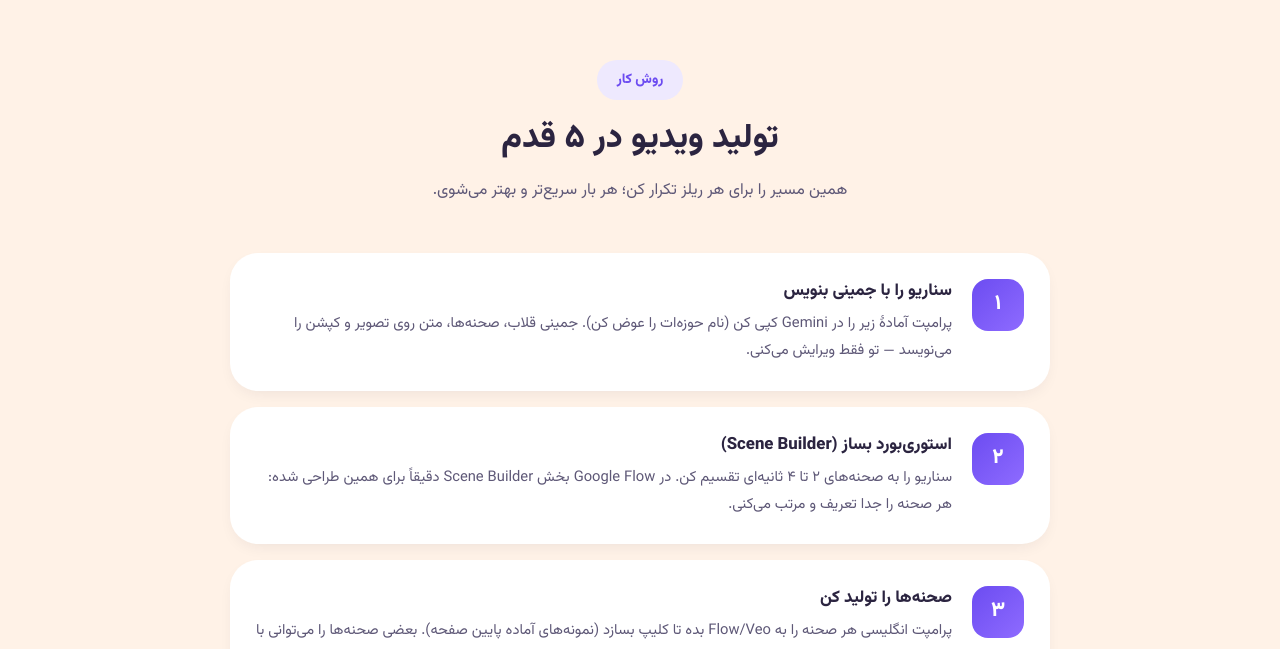
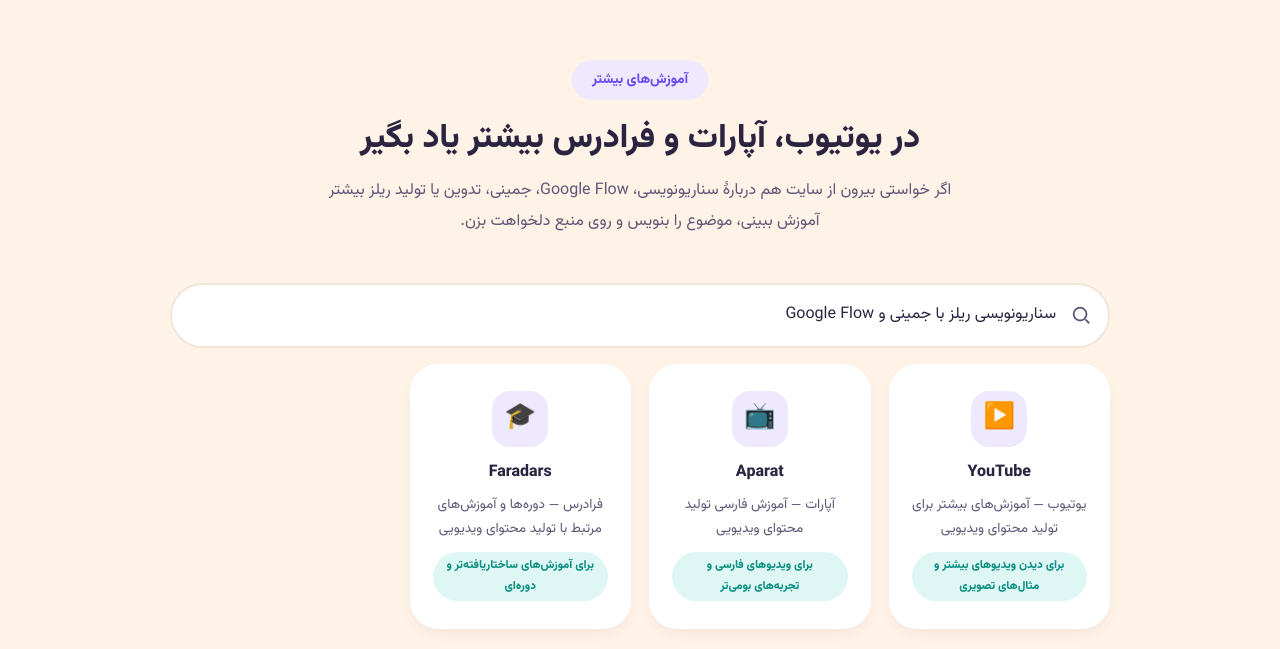
Before and after one commit to Websites-by-AI/AI-4-Homemaker-women, a Next.js app: page /video in a window 1280 px wide. Shown: the part 1103-1752 px from the top of the page. Built offline with nearby package versions, Linux system fonts and the light colour scheme.

Commit message:
fix: restore mobile menu and add education search on video page

```diff
--- a/src/app/digi.css
+++ b/src/app/digi.css
@@ -578,3 +578,20 @@
 .as-audio-btn:hover{background:var(--primary-soft)}
 .as-audio-btn.speaking{background:var(--coral-soft);color:var(--coral);border-color:#FFD4CE;animation:aspulse 1.4s infinite}
 @keyframes aspulse{0%,100%{opacity:1}50%{opacity:.55}}
+
+/* ===== final global header/mobile nav fix ===== */
+@media (min-width:861px){
+  .header-inner{display:flex;align-items:center;justify-content:space-between;gap:16px}
+  nav.main-nav{display:flex !important;position:static !important;flex-direction:row !important;background:transparent !important;box-shadow:none !important;overflow:visible !important;padding:0 !important}
+  .menu-toggle{display:none !important}
+}
+@media (max-width:860px){
+  .ds-header{padding:12px 0}
+  .header-inner{position:relative;display:grid;grid-template-columns:auto 1fr auto;align-items:center;gap:12px}
+  .header-actions{display:flex;align-items:center;gap:8px;justify-self:end}
+  .btn-header{display:none !important}
+  .menu-toggle{display:inline-flex !important;justify-content:center}
+  nav.main-nav{display:none !important;position:absolute !important;top:calc(100% + 10px);right:0;left:0;width:auto !important;background:#fff !important;border-radius:22px;box-shadow:var(--shadow-lg) !important;flex-direction:column !important;padding:14px !important;overflow:visible !important;z-index:120}
+  nav.main-nav.open{display:flex !important}
+  nav.main-nav a{width:100%;text-align:right !important;background:transparent !important;box-shadow:none !important;border:none !important;white-space:normal}
+}
--- a/src/app/video/page.tsx
+++ b/src/app/video/page.tsx
@@ -1,9 +1,10 @@
 "use client";
 
-import { useState, type CSSProperties } from "react";
+import { useMemo, useState, type CSSProperties } from "react";
 import Link from "next/link";
 import SiteChrome from "@/components/SiteChrome";
 import { VIDS, PALETTE, geminiTpl } from "@/lib/digi-content";
+import { buildEducationLinks } from "@/lib/education-resources";
 
 const GEMINI_PROMPT =
   "تو یک کارگردان تولید محتوا و کپی‌رایتر اینستاگرام هستی. برای کسب‌وکار خانگی «[حوزهٔ کسب‌وکار]» یک سناریوی ریلز ۲۰ تا ۳۰ ثانیه‌ای بنویس با این ساختار: ۱) قلاب ۳ ثانیهٔ اول که اسکرول را متوقف کند، ۲) چهار تا پنج صحنه با زمان‌بندی دقیق، توصیف تصویر هر صحنه و متنی که روی هر صحنه نمایش داده می‌شود، ۳) کپشن نهایی با یک دعوت به اقدام (CTA) مثل سفارش در دایرکت یا مراجعه به سایت، ۴) پنج هشتگ مرتبط فارسی. لحن کپشن صمیمی و اعتمادساز باشد. در آخر، برای هر صحنه یک پرامپت انگلیسی کوتاه هم بنویس که بتوانم در Google Flow (Veo) برای تولید ویدیو استفاده کنم.";
@@ -34,6 +35,12 @@
 
 export default function VideoStudioPage() {
   const [open, setOpen] = useState<number | null>(null);
+  const [eduQuery, setEduQuery] = useState("سناریونویسی ریلز با جمینی و Google Flow");
+  const educationLinks = useMemo(
+    () => buildEducationLinks("تولید محتوای ویدیویی", eduQuery.trim() || "سناریونویسی ریلز"),
+    [eduQuery]
+  );
+
   return (
     <SiteChrome active="video">
       <main>
@@ -65,8 +72,42 @@
           </div>
         </section>
 
+        {/* آموزش بیشتر */}
+        <section className="block" style={{ background: "var(--bg-soft)" }}>
+          <div className="container">
+            <div className="sec-head reveal">
+              <span className="sec-tag">آموزش‌های بیشتر</span>
+              <h2>در یوتیوب، آپارات و فرادرس بیشتر یاد بگیر</h2>
+              <p>اگر خواستی بیرون از سایت هم دربارهٔ سناریونویسی، Google Flow، جمینی، تدوین یا تولید ریلز بیشتر آموزش ببینی، موضوع را بنویس و روی منبع دلخواهت بزن.</p>
+            </div>
+            <div className="reveal" style={{ maxWidth: 940, margin: "0 auto" }}>
+              <div style={{ display: "grid", gap: 16 }}>
+                <div className="search-box" style={{ width: "100%", margin: "0 auto" }}>
+                  <input
+                    type="text"
+                    value={eduQuery}
+                    onChange={(e) => setEduQuery(e.target.value)}
+                    placeholder="مثلاً: آموزش Google Flow، سناریونویسی ریلز، کپشن‌نویسی، تدوین با CapCut"
+                  />
+                  <svg viewBox="0 0 24 24" fill="none" stroke="currentColor" strokeWidth="2"><circle cx="11" cy="11" r="7" /><path d="m21 21-4.3-4.3" /></svg>
+                </div>
+                <div className="tools">
+                  {educationLinks.map((resource) => (
+                    <a key={resource.url} href={resource.url} target="_blank" rel="noreferrer" className="tool reveal in" style={{ textDecoration: "none" }}>
+                      <div className="t-ico">{resource.provider === "youtube" ? "▶️" : resource.provider === "aparat" ? "📺" : "🎓"}</div>
+                      <h3>{resource.provider === "youtube" ? "YouTube" : resource.provider === "aparat" ? "Aparat" : "Faradars"}</h3>
+                      <p>{resource.title}</p>
+                      <span className="t-tag">{resource.reason}</span>
+                    </a>
+                  ))}
+                </div>
+              </div>
+            </div>
+          </div>
+        </section>
+
         {/* ۵ قدم */}
-        <section className="block" style={{ background: "var(--bg-soft)" }}>
+        <section className="block" style={{ background: "#fff" }}>
           <div className="container">
             <div className="sec-head reveal">
               <span className="sec-tag">روش کار</span>
```
